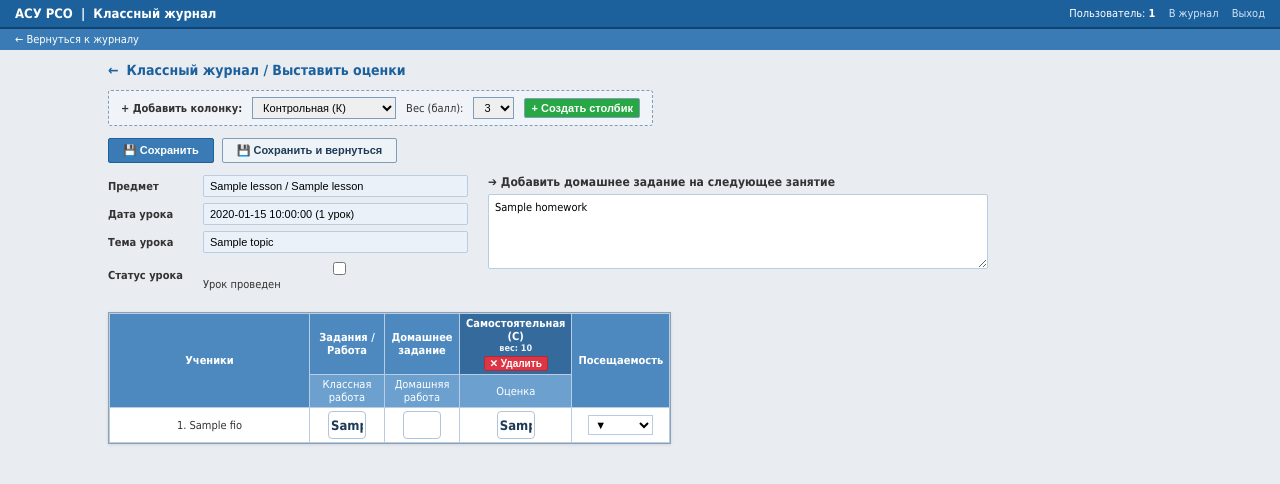
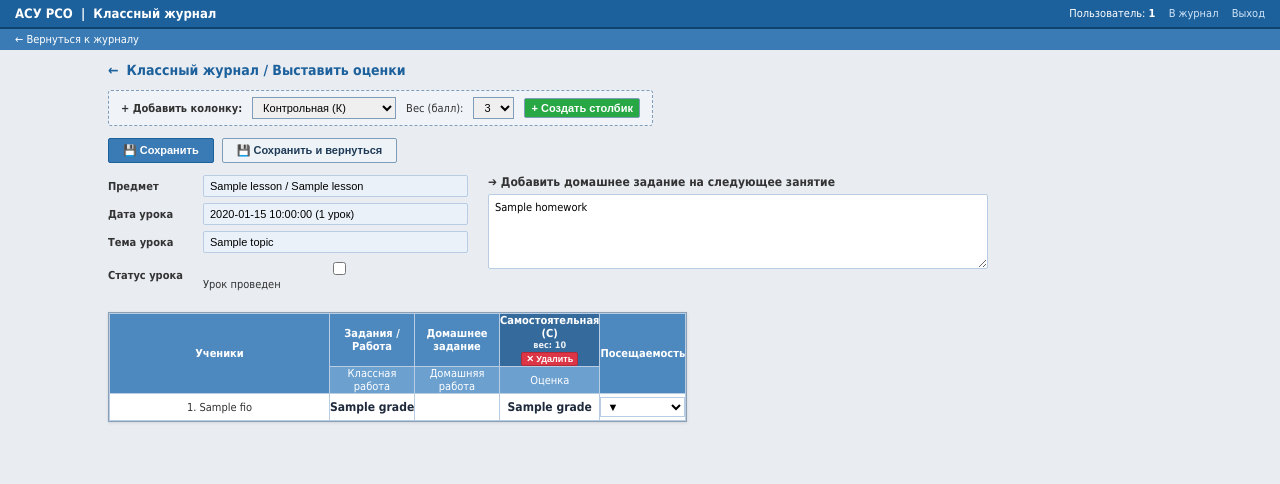
Before and after one commit to HOST-ZIZ/school-journal, a Flask app: page /lesson/1 in a window 1280 px wide. Shown: the top 484 px of the page. Run offline with Flask 3, Linux system fonts and the light colour scheme; the visitor is signed in with stand-in values (Sample User, id 1); a database or web service that is not in the repository returns one stand-in record (values such as "Sample title"); some libraries are stand-ins or nearby versions.

Commit message:
lesson_card.html

```diff
--- a/templates/lesson_card.html
+++ b/templates/lesson_card.html
@@ -36,64 +36,76 @@
         .homework-title { font-size: 12px; font-weight: bold; color: #333; margin-bottom: 5px; }
         .homework-block textarea { width: 100%; height: 75px; padding: 6px; font-family: Tahoma, Arial, sans-serif; font-size: 11px; border: 1px solid #b8cce4; border-radius: 2px; resize: vertical; }
 
-        /* Панель создания проверочной работы */
+        /* Панель добавления проверочной работы */
         .add-work-panel { background: #f0f4f9; border: 1px dashed #7f9db9; padding: 6px 12px; border-radius: 3px; margin-bottom: 12px; display: inline-flex; align-items: center; gap: 10px; }
         .add-work-panel select, .add-work-panel button { padding: 3px 6px; font-size: 11px; border: 1px solid #7f9db9; }
         .btn-add-col { background: #28a745; color: #fff; border: 1px solid #1e7e34; font-weight: bold; cursor: pointer; border-radius: 2px; }
 
-        /* Таблица в стиле АСУ РСО (ФОТО 13, 14) */
+        /* Таблица страницы */
         .table-wrap { display: inline-block; background: #fff; border: 1px solid #8ba0b5; box-shadow: 0 1px 3px rgba(0,0,0,0.1); max-width: 100%; overflow-x: auto; }
-        table.grades-table { border-collapse: collapse; }
-        table.grades-table th, table.grades-table td { border: 1px solid #b8cce4; padding: 3px 6px; font-size: 11px; text-align: center; }
+        table.grades-table { border-collapse: collapse; border-spacing: 0; }
+        table.grades-table th, table.grades-table td { border: 1px solid #b8cce4; padding: 0; font-size: 11px; text-align: center; }
 
-        th.col-students { background: #4d88be; color: white; width: 200px; text-align: left; font-weight: bold; }
-        th.col-work { background: #4d88be; color: white; width: 75px; text-align: center; font-weight: bold; }
-        th.col-extra { background: #356b9c; color: white; width: 95px; text-align: center; font-weight: bold; position: relative; }
-        th.col-attend { background: #4d88be; color: white; width: 75px; text-align: center; font-weight: bold; }
+        th.col-students { background: #4d88be; color: white; width: 220px; text-align: left; padding: 4px 8px; font-weight: bold; }
+        th.col-work { background: #4d88be; color: white; width: 85px; text-align: center; padding: 4px; font-weight: bold; }
+        th.col-extra { background: #356b9c; color: white; width: 95px; text-align: center; padding: 4px; font-weight: bold; position: relative; }
+        th.col-attend { background: #4d88be; color: white; width: 80px; text-align: center; padding: 4px; font-weight: bold; }
 
         .sub-header { background: #6ba0cf; color: white; font-weight: normal; font-size: 10px; padding: 3px; }
 
-        td.cell-student { text-align: left; background: #fff; font-weight: normal; }
+        td.cell-student { text-align: left; background: #fff; padding: 4px 8px; font-size: 11px; }
 
-        /* ПОЛЕ ОЦЕНКИ В СТИЛЕ СЕТЕВОГО ГОРОДА (ФОТО 14) */
-        td.cell-mark { background: #fff; padding: 4px; }
-        input.asu-grade-box {
-            width: 38px;
-            height: 28px;
+        /* СТРОКА ДЛЯ ОЦЕНКИ БЕЗ ВНУТРЕННИХ КВАДРАТОВ И РАМОК */
+        td.cell-mark {
+            background: #ffffff;
+            padding: 0 !important;
+            height: 26px;
+            width: 85px;
+        }
+
+        input.asu-row-input {
+            width: 100%;
+            height: 26px;
+            border: none !important;
+            outline: none !important;
+            background: transparent;
             text-align: center;
-            font-size: 13px;
+            font-size: 12px;
             font-weight: bold;
             font-family: Tahoma, Arial, sans-serif;
-            color: #1e3a56;
-            border: 1.5px solid #b0c5da;
-            border-radius: 4px;
-            background: #ffffff;
-            outline: none;
+            color: #1e293b;
             cursor: pointer;
-            transition: all 0.15s ease;
-        }
-        input.asu-grade-box:focus {
-            border-color: #1c609c;
-            background: #fffde7;
-            box-shadow: 0 0 4px rgba(28,96,156,0.4);
+            padding: 0;
+            margin: 0;
+            display: block;
         }
 
-        /* Кнопка удаления колонки в заголовке */
+        /* Мягкая подсветка активной строки при клике */
+        input.asu-row-input:focus {
+            background: #fffde7 !important;
+        }
+
+        tr:hover td.cell-mark, tr:hover td.cell-student {
+            background-color: #f7fafc;
+        }
+
+        /* Кнопка удаления колонки в шапке */
         .btn-del-header {
             display: inline-block;
             background: #dc3545;
             color: #ffffff;
             border: 1px solid #b02a37;
             border-radius: 2px;
-            font-size: 10px;
+            font-size: 9px;
             font-weight: bold;
-            padding: 1px 5px;
-            margin-top: 3px;
+            padding: 1px 4px;
+            margin-top: 2px;
             cursor: pointer;
         }
         .btn-del-header:hover { background: #bb2d3b; }
 
-        td.cell-attend select { width: 65px; font-size: 11px; padding: 2px; border: 1px solid #b8cce4; background: #fff; }
+        td.cell-attend { padding: 2px 4px; background: #fdfdfd; }
+        td.cell-attend select { width: 100%; font-size: 11px; padding: 2px; border: 1px solid #b8cce4; background: #fff; }
 
         .flash-msg { background: #d4edda; color: #155724; border: 1px solid #c3e6cb; padding: 6px 12px; margin-bottom: 12px; font-size: 12px; }
     </style>
@@ -127,7 +139,7 @@
         {% endif %}
     {% endwith %}
 
-    <!-- Добавление проверочной колонки -->
+    <!-- Панель добавления проверочной работы -->
     <form method="POST" action="/lesson/{{ lesson.id }}" class="add-work-panel">
         <input type="hidden" name="action" value="add_work_column">
         <strong>+ Добавить колонку:</strong>
@@ -191,6 +203,7 @@
             </div>
         </div>
 
+        <!-- ТАБЛИЦА: СТРОЧКИ БЕЗ ВНУТРЕННИХ КВАДРАТИКОВ -->
         <div class="table-wrap">
             <table class="grades-table">
                 <thead>
@@ -199,7 +212,6 @@
                         <th class="col-work">Задания / Работа</th>
                         <th class="col-work">Домашнее задание</th>
 
-                        <!-- Проверочные работы с кнопкой удаления в шапке -->
                         {% for w in extra_works %}
                             <th class="col-extra">
                                 <div>{% if w.lesson_type == 'control' %}Контрольная (К){% else %}Самостоятельная (С){% endif %}</div>
@@ -223,34 +235,34 @@
                         <tr>
                             <td class="cell-student">{{ loop.index }}. {{ st.fio }}</td>
 
-                            <!-- Классная работа (аккуратный бокс из ФОТО 14) -->
+                            <!-- 1. Классная работа (чистая строчка ячейки) -->
                             <td class="cell-mark">
                                 <input type="text"
                                        name="class_grade_{{ st.id }}"
-                                       class="asu-grade-box col-group-class"
+                                       class="asu-row-input col-group-class"
                                        data-col-class="col-group-class"
                                        value="{{ lesson_grades.get((st.id, lesson.id, 'class'), '') }}"
                                        maxlength="2"
                                        autocomplete="off">
                             </td>
 
-                            <!-- Домашняя работа (аккуратный бокс из ФОТО 14) -->
+                            <!-- 2. Домашняя работа (чистая строчка ячейки) -->
                             <td class="cell-mark">
                                 <input type="text"
                                        name="hw_grade_{{ st.id }}"
-                                       class="asu-grade-box col-group-hw"
+                                       class="asu-row-input col-group-hw"
                                        data-col-class="col-group-hw"
                                        value="{{ lesson_grades.get((st.id, lesson.id, 'homework'), '') }}"
                                        maxlength="2"
                                        autocomplete="off">
                             </td>
 
-                            <!-- Дополнительные колонки КР / СР -->
+                            <!-- 3. Дополнительные проверочные работы -->
                             {% for w in extra_works %}
                                 <td class="cell-mark">
                                     <input type="text"
                                            name="work_grade_{{ w.id }}_{{ st.id }}"
-                                           class="asu-grade-box col-group-{{ w.id }}"
+                                           class="asu-row-input col-group-{{ w.id }}"
                                            data-col-class="col-group-{{ w.id }}"
                                            value="{{ lesson_grades.get((st.id, w.id, 'class'), '') }}"
                                            maxlength="2"
@@ -258,7 +270,7 @@
                                 </td>
                             {% endfor %}
 
-                            <!-- Посещаемость -->
+                            <!-- 4. Посещаемость -->
                             <td class="cell-attend">
                                 {% set cur_att = lesson_grades.get((st.id, lesson.id, 'class'), '') %}
                                 <select name="attend_{{ st.id }}">
@@ -276,14 +288,14 @@
     </form>
 </div>
 
-<!-- Форма удаления проверочной колонки -->
+<!-- Скрытая форма для удаления колонки -->
 <form id="deleteColForm" method="POST" action="" style="display: none;">
     <input type="hidden" name="redirect_to" value="lesson">
 </form>
 
 <script>
     // Автопереход вниз при вводе оценки
-    document.querySelectorAll('.asu-grade-box').forEach(input => {
+    document.querySelectorAll('.asu-row-input').forEach(input => {
         input.addEventListener('input', function() {
             let val = this.value.trim().toUpperCase();
             this.value = val;
@@ -315,7 +327,6 @@
         });
     });
 
-    // Функция удаления проверочной колонки
     function deleteCol(colId) {
         if (confirm("Удалить этот проверочный столбик и все оценки в нём?")) {
             const form = document.getElementById('deleteColForm');
```
